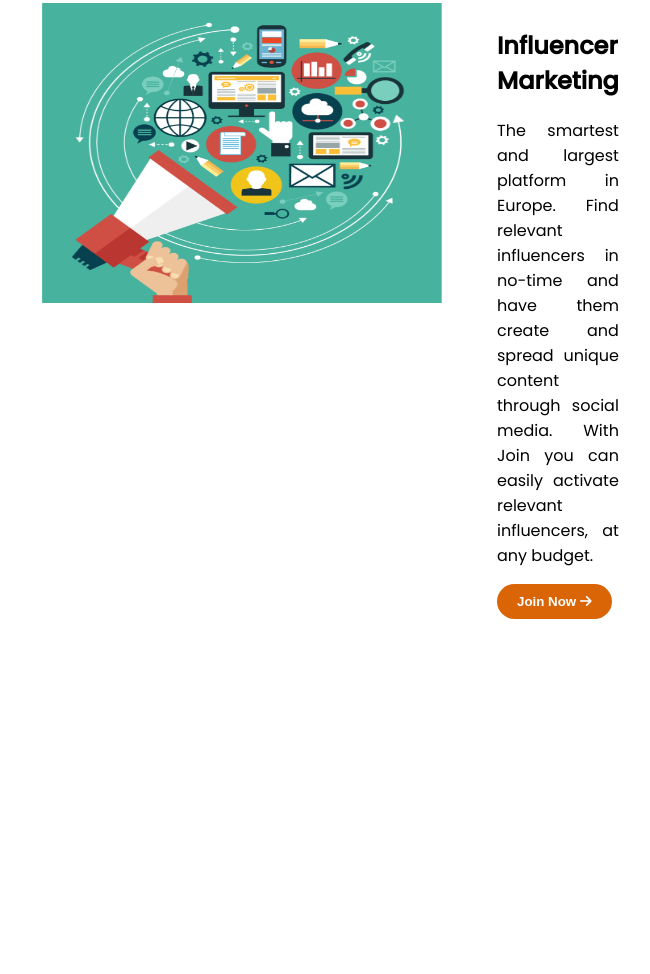
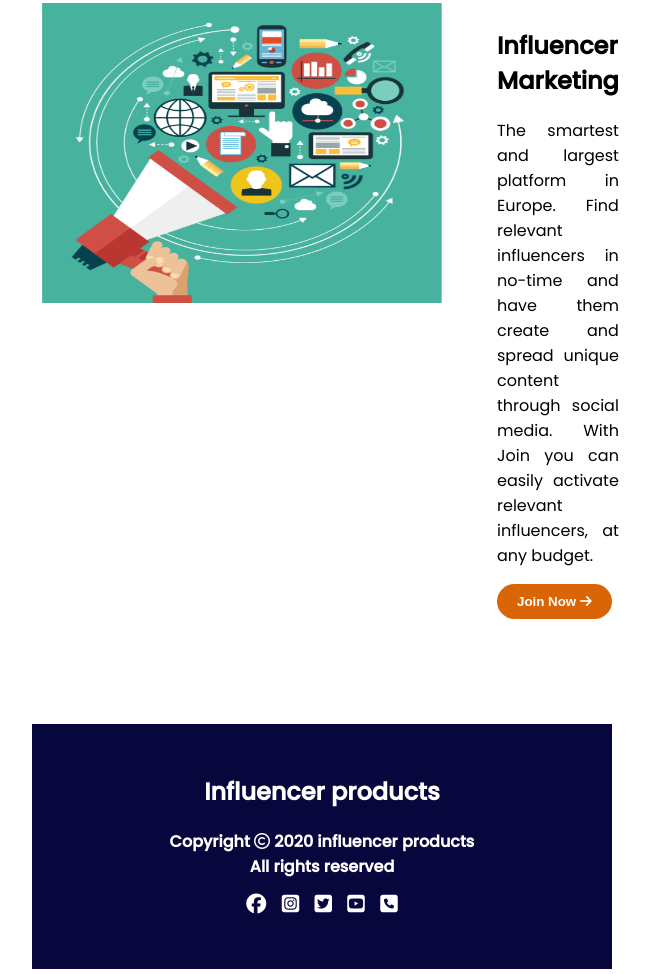
Before and after one commit to hridoymr9/influencer-gear, a plain HTML site: page index.html in a window 1280 px wide. Shown: the part 2831-3805 px from the top of the page, without its empty margins (318-968 px from the left). Before the commit the page ends 3455 px from the top, so only its background shows below. Drawn offline with Linux system fonts and the light colour scheme.

Commit message:
footer added

```diff
--- a/CSS/style.css
+++ b/CSS/style.css
@@ -183,3 +183,28 @@ button:hover{
     padding: 5px;
     text-align: justify;
 }
+/* Footer */
+footer{
+    width: 100%;
+    background-color: rgb(7, 7, 61);
+    color: white;
+    text-align: center;
+    margin-top: 100px;
+    margin-bottom: 5px;
+    padding-bottom: 50px;
+}
+footer h2{
+    padding-top: 50px;
+    padding-bottom: 0;
+}
+footer h4{
+    margin-top: 0;
+    margin-bottom: 0;
+}
+footer .icon{
+    font-size: 20px;
+    padding-top: 10px;
+}
+footer .fab{
+    margin-right: 10px;
+}
--- a/index.html
+++ b/index.html
@@ -265,6 +265,18 @@
             </div>
         </section>
     </main>
+    <footer>
+        <h2>Influencer products</h2>
+        <h4>Copyright <span><i class="far fa-copyright"></i></span> 2020 influencer products</h4>
+        <h4>All rights reserved</h4>
+        <div class="icon">
+            <i class="fab fa-facebook"></i>
+            <i class="fab fa-instagram-square"></i>
+            <i class="fab fa-twitter-square"></i>
+            <i class="fab fa-youtube-square"></i>
+            <i class="fas fa-phone-square"></i>
+        </div>
+    </footer>
 </body>
 
 </html>
```
